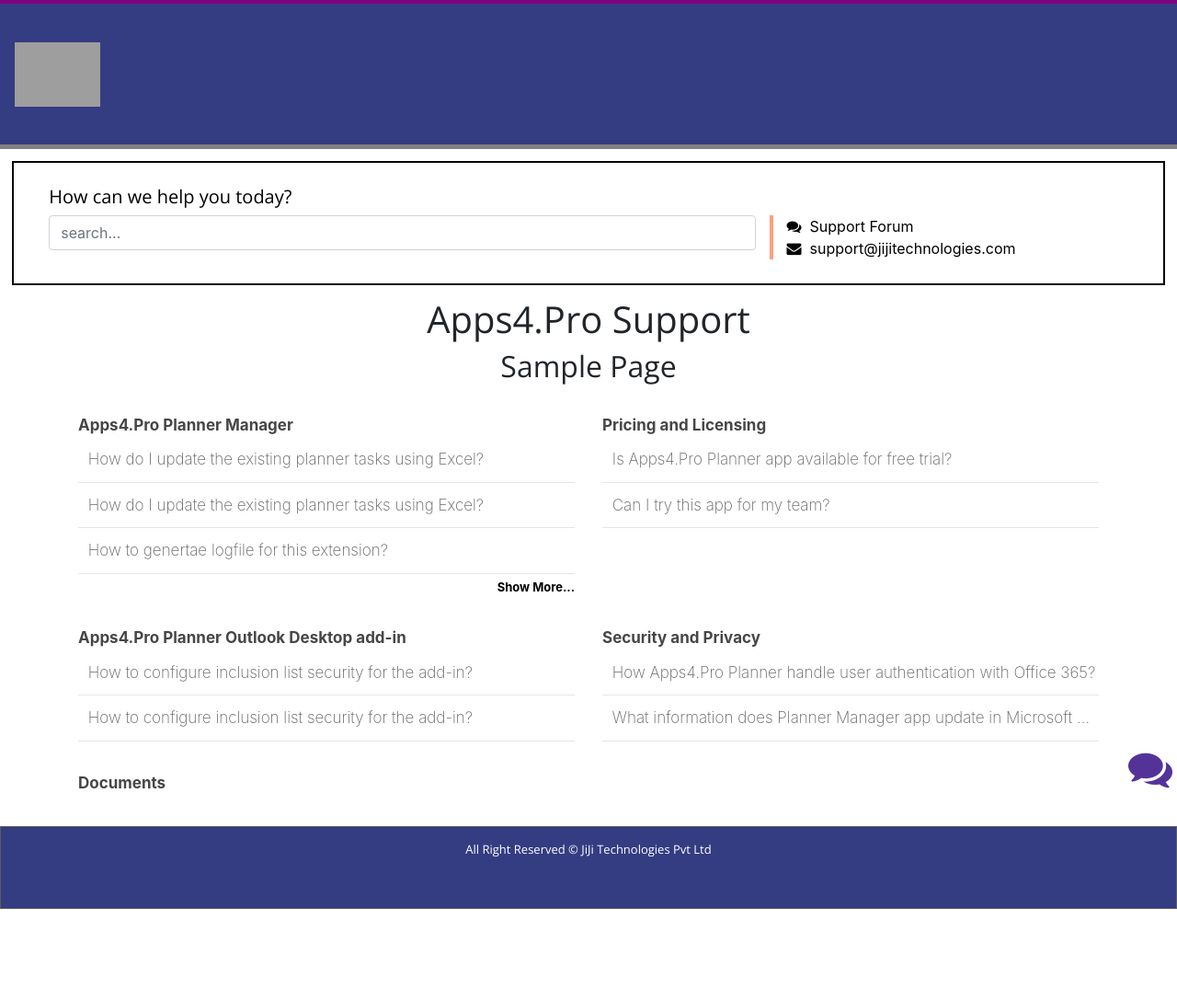
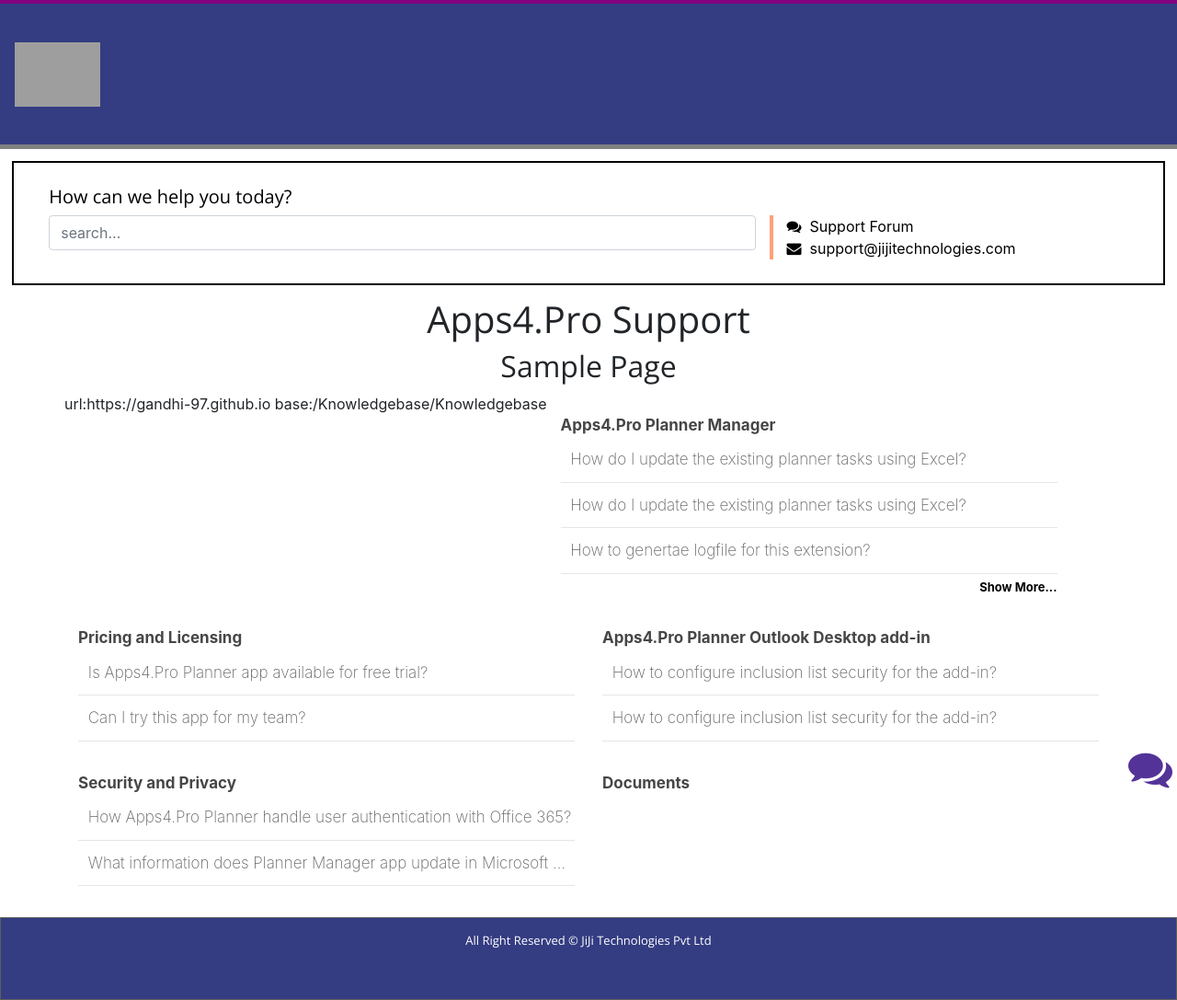
Before and after one commit to Gandhi-97/Knowledgebase, a Jekyll site: the page built from index.html, in a window 1280 px wide. Shown: the whole page at 92% size. Built offline with Jekyll 4.4.1, drawn with Linux system fonts in a browser that asks for light colours; nearby versions of some CDN libraries; before the commit the page ends 988 px from its top, so only the background shows below that; grey boxes are pictures that could not be loaded.

Commit message:
Update index.html

```diff
--- a/index.html
+++ b/index.html
@@ -5,6 +5,8 @@
 use-site-title: true
 ---
 <div class="row" style="margin-top:10px">
+    url:{{site.url | relative_url}}
+    base:{{site.baseurl | relative_url}}
     {% for head in site.data.categoryDetails.KnowledgeBase %}
     <div class="col-12 col-xs-12 col-sm-12 col-md-6 col-lg-6 article-container" style="padding-bottom: 10px;">
         <a class="Category-title" href="{{site.url}}/categories?category={{head.path}}"
```
